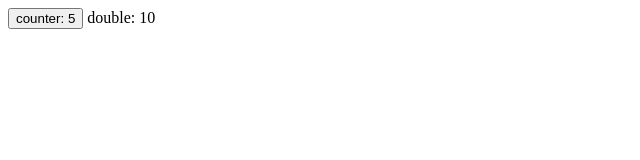
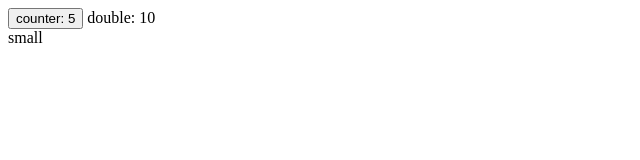
Before and after one commit to shtwangy/hard-svelte, a Svelte app: page / in a window 1280 px wide. Shown: the top 160 px of the page, without its empty margins (0-640 px from the left). Built offline with nearby package versions, Linux system fonts and the light colour scheme; the HTML template or start-up script is replaced by a standard one.

Commit message:
feat(src/App.svelte): try 'if'

```diff
--- a/src/App.svelte
+++ b/src/App.svelte
@@ -6,7 +6,13 @@
   $: if (counter === 15) {
     alert(`fizzbuzz`);
     }
+
+  const value = Math.random();
 </script>
 
 <button on:click={onClick}>counter: {counter}</button>
 <span>double: {doubled}</span>
+
+<div>
+{#if value > 0.5}big{:else}small{/if}
+</div>
```
